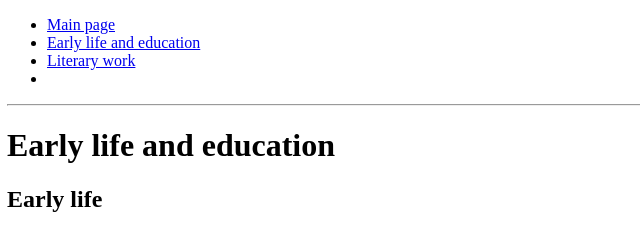
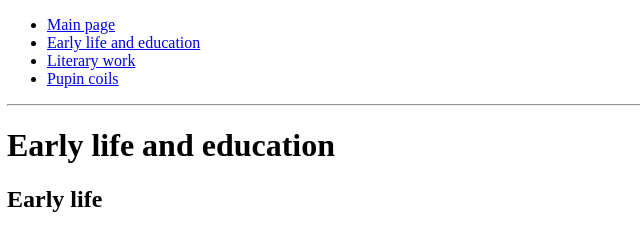
Before and after one commit to Denis24t/proba1, a plain HTML site: page Early life and education.html in a window 1280 px wide. Shown: the top 230 px of the page, 1-641 px from the left. Drawn offline with Linux system fonts and the light colour scheme.

Commit message:
zadnje izmene

```diff
--- a/Early life and education.html
+++ b/Early life and education.html
@@ -11,7 +11,7 @@
             <a href="index.html">Main page</a> </li>
         <li><a href="Early life and education.html" target="_self">Early life and education</a> </li>
         <li><a href="Literary work.html" target="_self">Literary work</a></li>
-        <li><a href="Pupin coils.html"></a></li>
+        <li><a href="Pupin coils.html">Pupin coils</a></li>
 
     </ul>
 <hr>
```
Also changed, not shown: Literary work.html (+1 -1 lines), index.html (+1 -1 lines).
